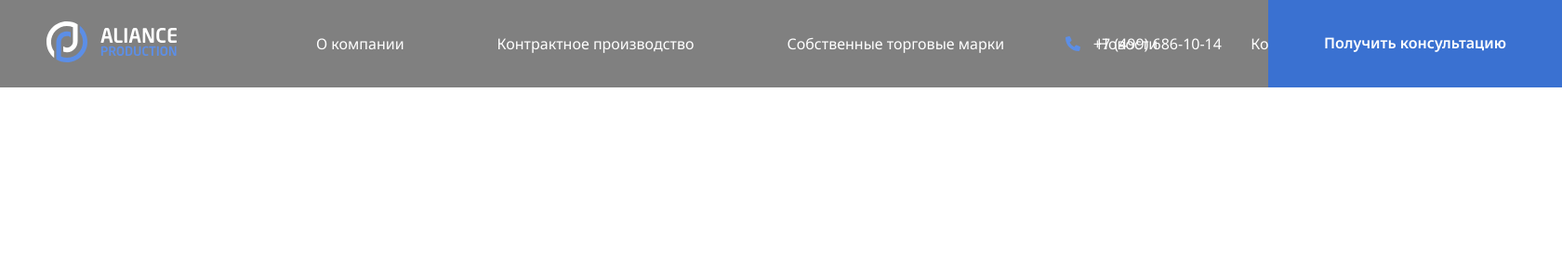
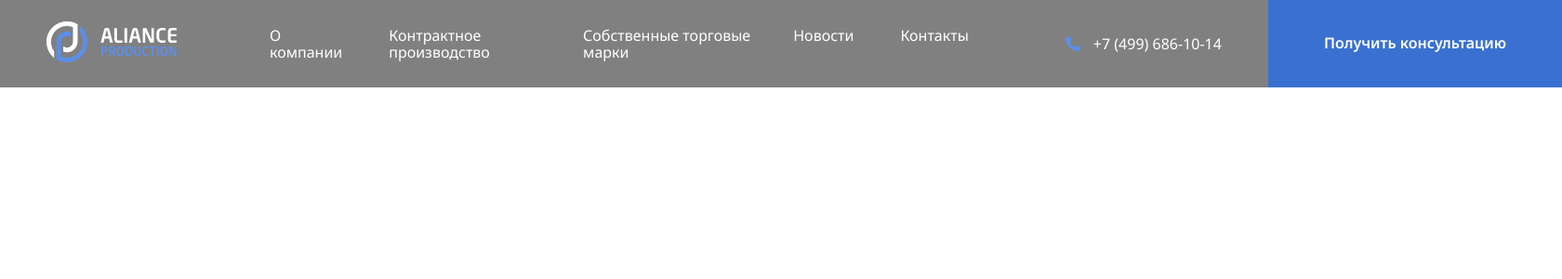
Before and after one commit to Karter298/Aliance, a PHP site: page / in a window 1680 px wide. Shown: the top 300 px of the page at 93% size. Run offline with PHP 8.4, Linux system fonts and the light colour scheme.

Commit message:
add: fix margin

```diff
--- a/css/style.css
+++ b/css/style.css
@@ -24,7 +24,7 @@ body {
 .header-nav-link {
   text-decoration: none;
   font-size: 16px;
-  margin: 50px;
+  margin-right: 50px;
   color: inherit; /* берет цвет у родителя */
 }
 .header-phone {
@@ -56,6 +56,3 @@ body {
 .header-button {
   height: 100%;
 }
-.header-nav-item {
-  flex-shrink: 0; /* Текст съезжал в два ряда на меньшем экране*/
-}
--- a/index.html
+++ b/index.html
@@ -3,7 +3,7 @@
   <head>
     <meta charset="UTF-8" />
     <meta http-equiv="X-UA-Compatible" content="IE=edge" />
-    <meta name="viewport" content="width=device-width, initial-scale=1.0" />
+    <meta name="viewport" content="width=device-width, initial-scale=1.1" />
     <link rel="preconnect" href="https://fonts.googleapis.com" />
     <link rel="preconnect" href="https://fonts.gstatic.com" crossorigin />
     <link
```
